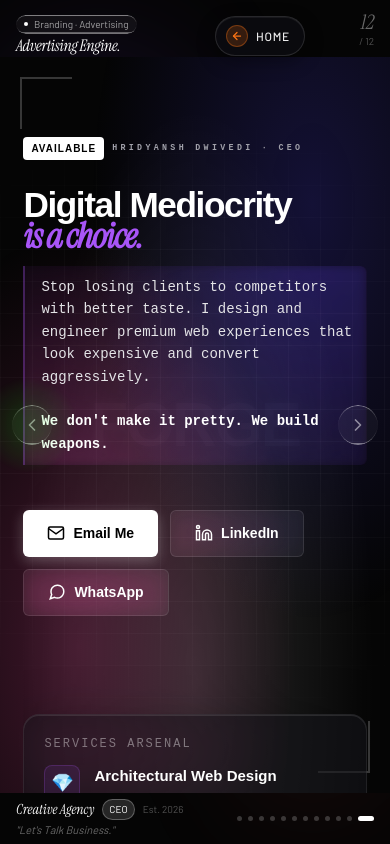
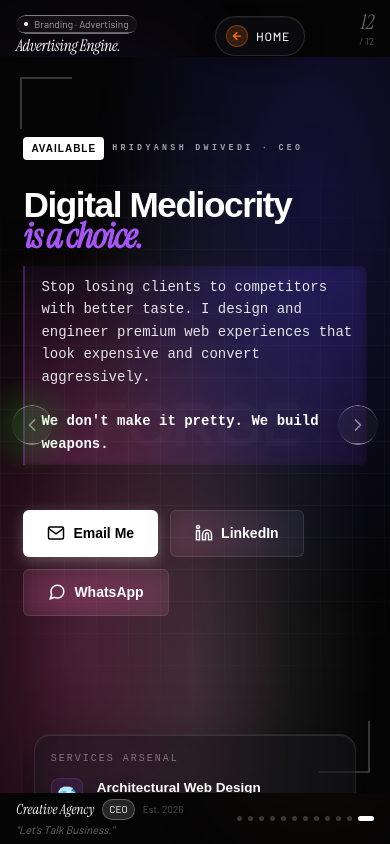
Before and after one commit to hridyanshdwivedi85/hridyanshdwivedi-com, a React (Vite) app: page /branding in a window 390 px wide. Both pictures are taken after a click on the button 32 px from the left and 424 px from the top of the page. Built offline with nearby package versions, Linux system fonts and the light colour scheme.

Commit message:
style: fix mobile rounded corners and resize Services Arsenal section

```diff
--- a/src/components/branding/BrandSlides.jsx
+++ b/src/components/branding/BrandSlides.jsx
@@ -1313,13 +1313,14 @@ export function AgencySlide({ active, isMobile }) {
         <div style={{
           background: "rgba(20, 20, 25, 0.6)", backdropFilter: "blur(20px)", WebkitBackdropFilter: "blur(20px)",
           border: "1px solid rgba(255,255,255,0.08)", borderRadius: "16px",
-          padding: isMobile ? "20px" : "32px", width: "100%", maxWidth: "420px",
+          padding: isMobile ? "16px" : "32px", width: isMobile ? "94%" : "100%", maxWidth: "420px",
           boxShadow: "0 24px 60px rgba(0,0,0,0.5), inset 0 1px 0 rgba(255,255,255,0.1)",
           display: "flex", flexDirection: "column", gap: isMobile ? "16px" : "24px",
-          transform: isMobile ? "none" : "rotate(1deg)"
+          transform: isMobile ? "none" : "rotate(1deg)",
+          margin: isMobile ? "0 auto" : "0"
         }}>
           <div>
-            <div style={{ fontSize: "12px", fontFamily: "monospace", letterSpacing: "2px", color: "rgba(255,255,255,0.4)", textTransform: "uppercase", marginBottom: isMobile ? "12px" : "20px" }}>Services Arsenal</div>
+            <div style={{ fontSize: isMobile ? "10px" : "12px", fontFamily: "monospace", letterSpacing: "2px", color: "rgba(255,255,255,0.4)", textTransform: "uppercase", marginBottom: isMobile ? "12px" : "20px" }}>Services Arsenal</div>
 
             <div style={{ display: "flex", flexDirection: "column", gap: isMobile ? "12px" : "16px" }}>
               {[
@@ -1329,12 +1330,12 @@ export function AgencySlide({ active, isMobile }) {
                 { title: "Luxury UI/UX Engineering", desc: "Interfaces so smooth they should be illegal.", icon: "⚡" }
               ].map((srv, index) => (
                 <div key={srv.title} style={{ display: "flex", gap: "14px", alignItems: "flex-start", paddingBottom: index === 3 ? "0" : (isMobile ? "12px" : "16px"), borderBottom: index === 3 ? "none" : "1px solid rgba(255,255,255,0.05)" }}>
-                  <div style={{ fontSize: "18px", display: "grid", placeItems: "center", width: "36px", height: "36px", background: "rgba(168, 85, 247, 0.1)", borderRadius: "8px", border: "1px solid rgba(168, 85, 247, 0.2)", flexShrink: 0 }}>
+                  <div style={{ fontSize: isMobile ? "16px" : "18px", display: "grid", placeItems: "center", width: isMobile ? "32px" : "36px", height: isMobile ? "32px" : "36px", background: "rgba(168, 85, 247, 0.1)", borderRadius: "8px", border: "1px solid rgba(168, 85, 247, 0.2)", flexShrink: 0 }}>
                     {srv.icon}
                   </div>
                   <div>
-                    <div style={{ color: "#fff", fontFamily: "'Space Grotesk', sans-serif", fontWeight: 700, fontSize: "15px", marginBottom: "4px" }}>{srv.title}</div>
-                    <div style={{ color: "#a1a1aa", fontSize: "13px", lineHeight: 1.4 }}>{srv.desc}</div>
+                    <div style={{ color: "#fff", fontFamily: "'Space Grotesk', sans-serif", fontWeight: 700, fontSize: isMobile ? "13.5px" : "15px", marginBottom: isMobile ? "2px" : "4px" }}>{srv.title}</div>
+                    <div style={{ color: "#a1a1aa", fontSize: isMobile ? "11.5px" : "13px", lineHeight: 1.4 }}>{srv.desc}</div>
                   </div>
                 </div>
               ))}
```
